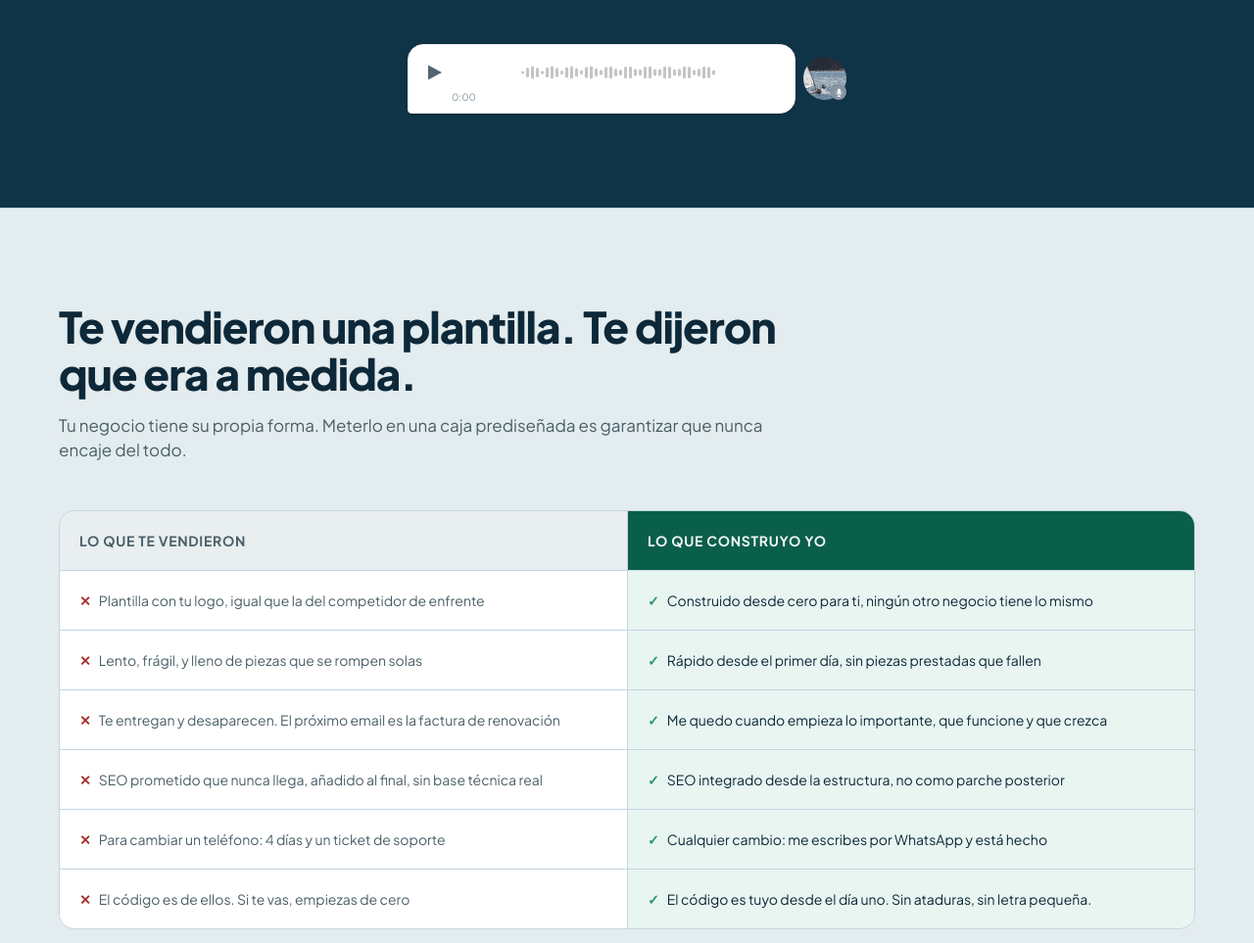
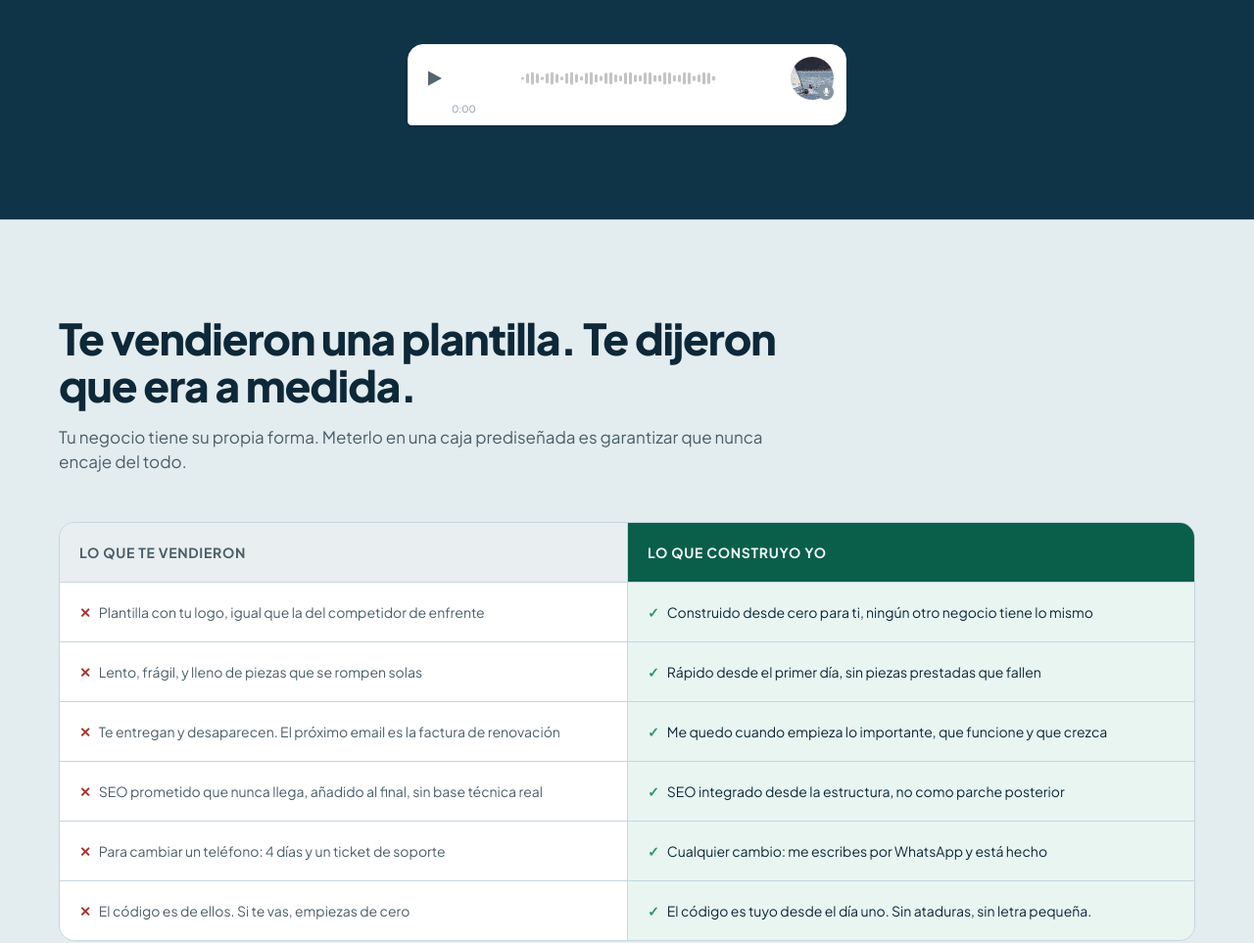
Before and after one commit to JaimeGomez5/cliimber-astro, an Astro site: page / in a window 1280 px wide. Shown: the part 1659-2622 px from the top of the page at 98% size. Built offline with nearby package versions, Linux system fonts and the light colour scheme; Astro itself is replaced by a stand-in of ours.

Commit message:
VoiceNote: photo and speed in same slot

```diff
--- a/src/components/VoiceNote.tsx
+++ b/src/components/VoiceNote.tsx
@@ -53,14 +53,14 @@ export function VoiceNote({ src }: { src?: string }) {
   const DOT_X = progress * 200;
 
   return (
-    <div className="max-w-md mx-auto flex items-center gap-2">
+    <div className="max-w-md mx-auto">
       {/* Bubble */}
       <div
-        className="flex-1 rounded-2xl rounded-bl-sm px-3 pt-3 pb-2 shadow-sm"
+        className="rounded-2xl rounded-bl-sm px-3 pt-3 pb-2 shadow-sm"
         style={{ background: "#ffffff", border: "1px solid #f0f0f0" }}
       >
         <div className="flex items-center gap-2">
-          {/* Play/pause — no circle, just icon */}
+          {/* Play/pause */}
           <button
             className="flex-shrink-0 flex items-center justify-center"
             style={{ width: 28, height: 28 }}
@@ -102,26 +102,18 @@ export function VoiceNote({ src }: { src?: string }) {
             )}
           </svg>
 
-          {/* Speed pill — only while playing */}
-          {playing && (
+          {/* Right slot: photo at rest, speed pill while playing */}
+          <div className="flex-shrink-0 flex items-center justify-center" style={{ width: 44, height: 44 }}>
+            {playing ? (
               <button
                 onClick={cycleSpeed}
-              className="flex-shrink-0 font-bold text-[11px] px-2 py-0.5 rounded-full"
+                className="font-bold text-[11px] px-2 py-0.5 rounded-full"
                 style={{ background: "#717D85", color: "#fff", minWidth: 36 }}
               >
                 {speed}x
               </button>
-          )}
-        </div>
-
-        {/* Current time bottom-left */}
-        <div className="text-[10px] mt-0.5 ml-8" style={{ color: "#8696A0" }}>
-          {fmt(currentTime)}
-        </div>
-      </div>
-
-      {/* Profile photo with mic overlay */}
-      <div className="relative flex-shrink-0">
+            ) : (
+              <div className="relative">
                 <img
                   src="/assets/jaime.jpeg"
                   alt="Jaime"
@@ -140,6 +132,15 @@ export function VoiceNote({ src }: { src?: string }) {
                   </svg>
                 </div>
               </div>
+            )}
+          </div>
+        </div>
+
+        {/* Current time bottom-left */}
+        <div className="text-[10px] mt-0.5 ml-8" style={{ color: "#8696A0" }}>
+          {fmt(currentTime)}
+        </div>
+      </div>
     </div>
   );
 }
```
Lines whose indentation alone changed are shown as unchanged.
